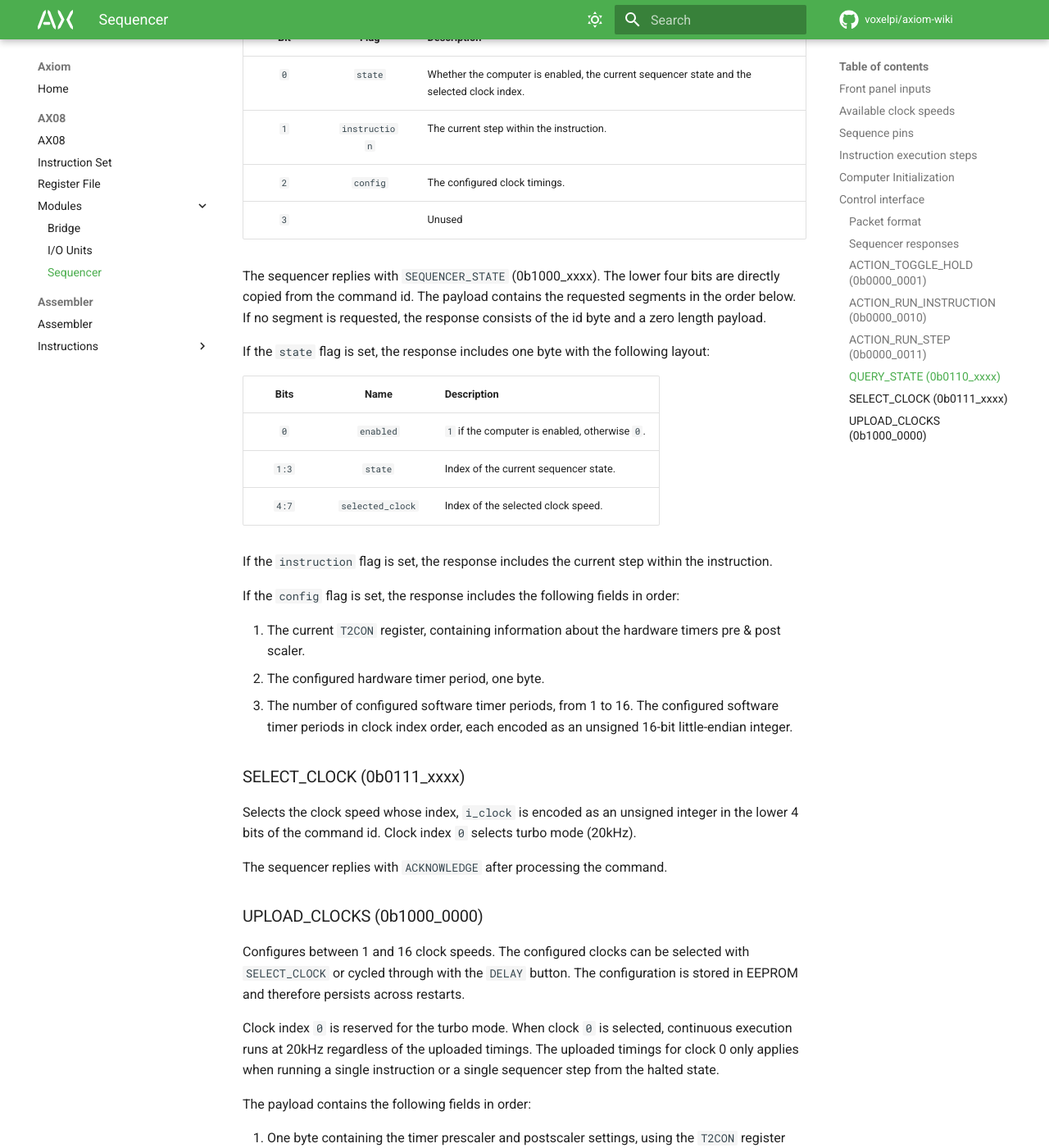
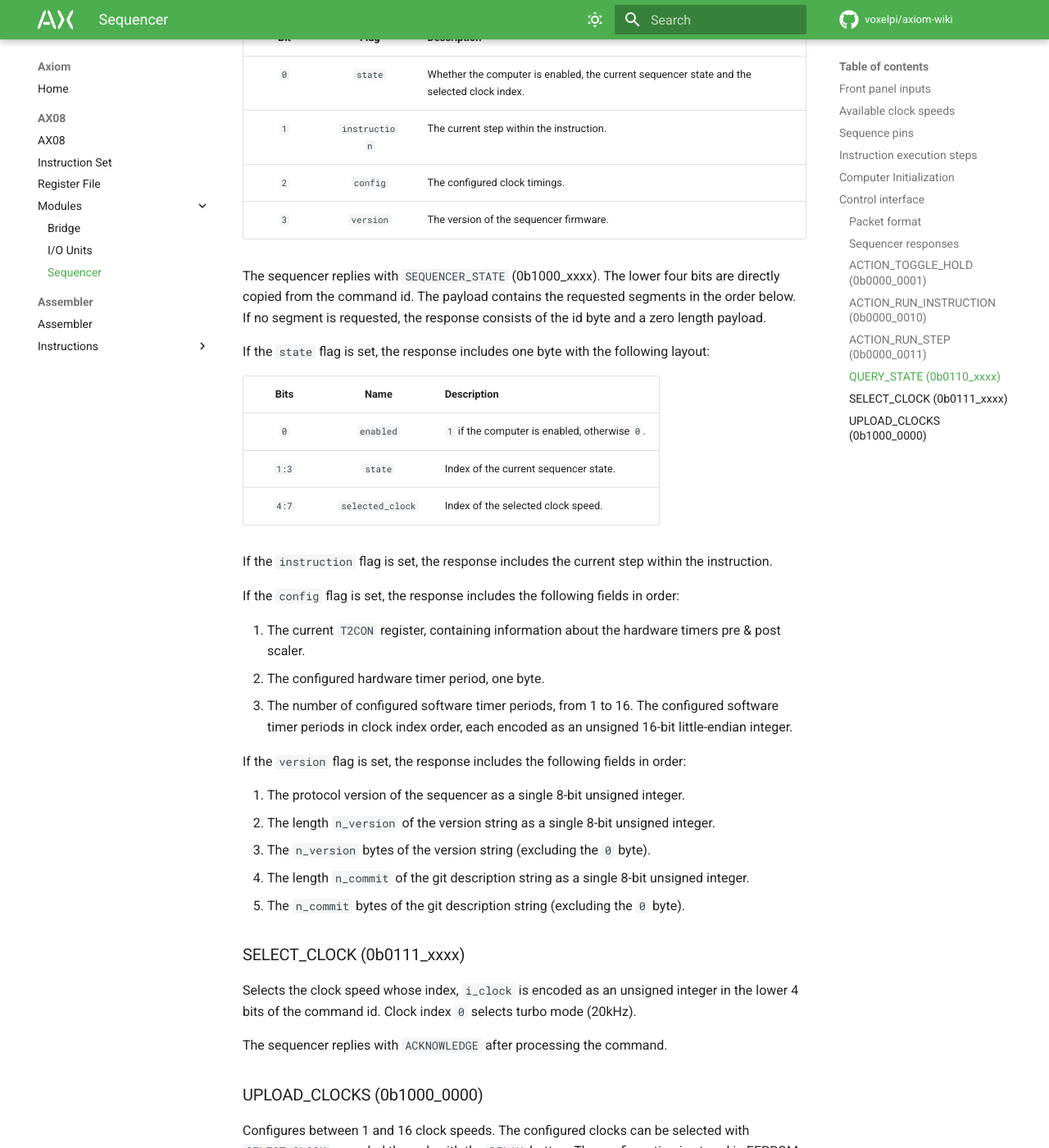
Before and after one commit to VoxelPi/Axiom-Wiki, an MkDocs documentation site: the page built from docs/AX08/modules/sequencer.md, in a window 1280 px wide and 1400 px high, scrolled down 3737 px. Shown: the whole window at 82% size. Built offline with MkDocs 1.6.1 and Material for MkDocs 9.7.7, drawn with Linux system fonts in a browser that asks for light colours; comment, search, counter and statistics services are not loaded.

Commit message:
Document version flag of query command

```diff
--- a/docs/AX08/modules/sequencer.md
+++ b/docs/AX08/modules/sequencer.md
@@ -128,7 +128,7 @@ Bit|Flag|Description
 `0`|`state`|Whether the computer is enabled, the current sequencer state and the selected clock index.
 `1`|`instruction`|The current step within the instruction.
 `2`|`config`|The configured clock timings.
-`3`||Unused
+`3`|`version`|The version of the sequencer firmware.
 
 The sequencer replies with `SEQUENCER_STATE` (0b1000_xxxx). The lower four bits are directly copied from the command id. The payload contains the requested segments in the order below. If no segment is requested, the response consists of the id byte and a zero length payload.
 
@@ -149,6 +149,13 @@ If the `config` flag is set, the response includes the following fields in order
 3. The number of configured software timer periods, from 1 to 16.
 The configured software timer periods in clock index order, each encoded as an unsigned 16-bit little-endian integer.
 
+If the `version` flag is set, the response includes the following fields in order:
+
+1. The protocol version of the sequencer as a single 8-bit unsigned integer.
+2. The length `n_version` of the version string as a single 8-bit unsigned integer.
+3. The `n_version` bytes of the version string (excluding the `0` byte).
+4. The length `n_commit` of the git description string as a single 8-bit unsigned integer.
+5. The `n_commit` bytes of the git description string (excluding the `0` byte).
 
 
 ### SELECT_CLOCK (0b0111_xxxx)
```
